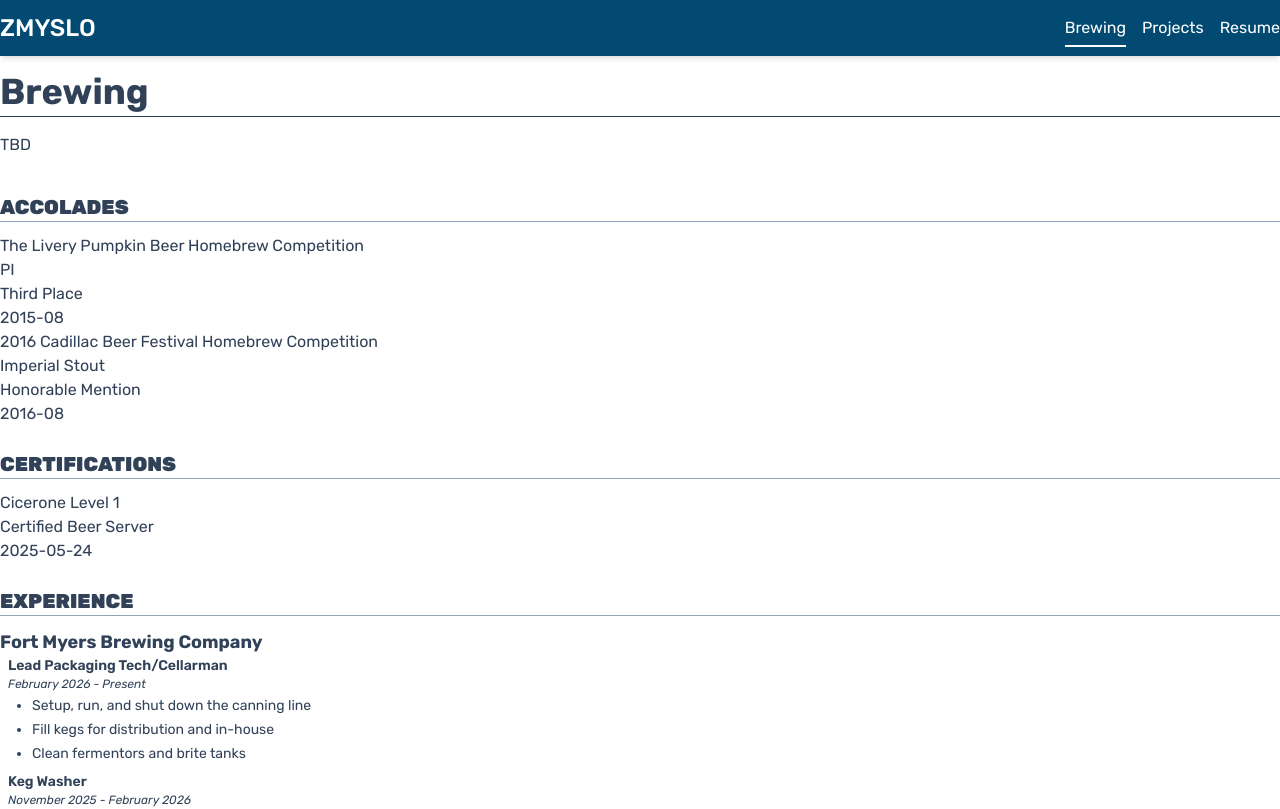
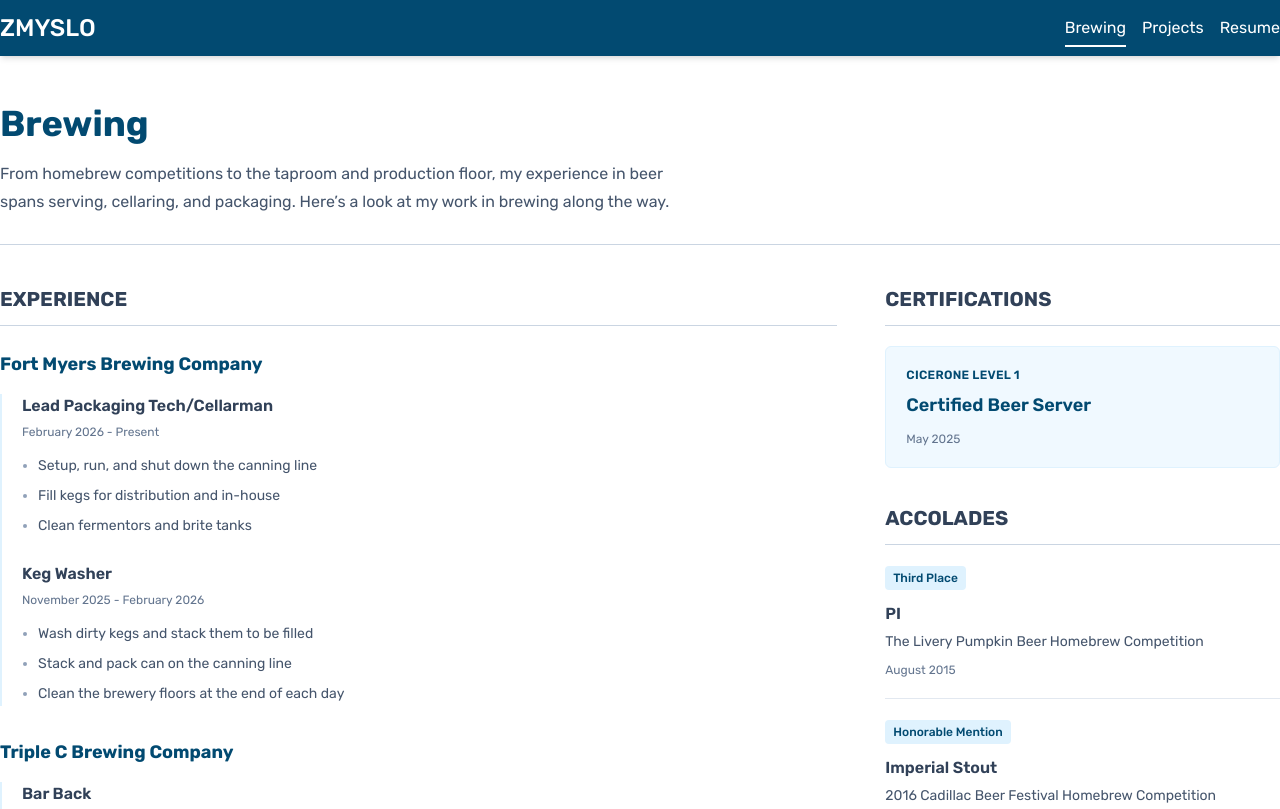
Before and after one commit to tomzmyslo/zmyslo.com, a React (Vite) app: page /brewing in a window 1280 px wide. Shown: the top 809 px of the page. Built offline with nearby package versions, Linux system fonts and the light colour scheme.

Commit message:
Updates layout and intro

```diff
--- a/src/routes/brewing/index.jsx
+++ b/src/routes/brewing/index.jsx
@@ -1,9 +1,13 @@
 import { useEffect } from "react";
-import Section from "@/components/Section";
 import data from "@/data/brewing.json";
-import Experience from "@/components/Experience";
-import Certification from "@/components/Certification";
-import Accolade from "@/components/Accolade";
+
+function formatDate(date) {
+  return new Intl.DateTimeFormat("en-US", {
+    month: "long",
+    year: "numeric",
+    timeZone: "UTC",
+  }).format(new Date(date));
+}
 
 export default function BrewingPage() {
   useEffect(() => {
@@ -11,26 +15,96 @@
   }, []);
 
   return (
-    <div className="container mt-14 px-3 py-4 md:px-0">
-      <h1 className="mb-1 text-4xl font-bold">Brewing</h1>
-      <hr className="mb-4 border-x" />
-      <p className="mb-6 text-sm md:text-base">TBD</p>
+    <main className="container mt-14 px-4 pt-8 pb-12 md:px-0 md:pt-12">
+      <header className="mb-9 border-b border-slate-300 pb-7 md:mb-10">
+        <h1 className="mb-4 text-4xl font-bold text-sky-900">Brewing</h1>
+        <p className="max-w-2xl text-sm leading-7 text-slate-600 md:text-base">
+          From homebrew competitions to the taproom and production floor, my experience in beer
+          spans serving, cellaring, and packaging. Here’s a look at my work in brewing along the
+          way.
+        </p>
+      </header>
 
-      <Section name="Accolades">
-        {data.accolades.map((item, i) => {
-          return <Accolade key={i} accolade={item} />;
-        })}
-      </Section>
-      <Section name="Certifications">
-        {data.certifications.map((item, i) => {
-          return <Certification key={i} certification={item} />;
-        })}
-      </Section>
-      <Section name="Experience">
-        {data.experience.map((item, i) => {
-          return <Experience key={i} details={item} />;
-        })}
-      </Section>
-    </div>
+      <div className="grid items-start gap-10 lg:grid-cols-3 lg:gap-12">
+        <section aria-labelledby="brewing-experience" className="min-w-0 lg:col-span-2">
+          <h2
+            id="brewing-experience"
+            className="mb-6 border-b border-slate-300 pb-3 text-xl font-bold uppercase"
+          >
+            Experience
+          </h2>
+          <div className="space-y-8">
+            {data.experience.map((item) => (
+              <article key={item.company}>
+                <h3 className="mb-4 text-lg font-bold text-sky-900">{item.company}</h3>
+                <div className="space-y-6 border-l-2 border-sky-100 pl-5">
+                  {item.roles.map((role) => (
+                    <div key={`${role.title}-${role.tenure}`}>
+                      <h4 className="text-sm font-semibold md:text-base">{role.title}</h4>
+                      <p className="mt-1 text-xs leading-5 text-slate-500">{role.tenure}</p>
+                      <ul className="mt-3 list-disc space-y-1.5 pl-4 text-sm leading-6 text-slate-600 marker:text-slate-400">
+                        {role.responsibilities.map((responsibility) => (
+                          <li key={responsibility}>{responsibility}</li>
+                        ))}
+                      </ul>
+                    </div>
+                  ))}
+                </div>
+              </article>
+            ))}
+          </div>
+        </section>
+
+        <div className="min-w-0 space-y-9">
+          <section aria-labelledby="brewing-certifications">
+            <h2
+              id="brewing-certifications"
+              className="mb-5 border-b border-slate-300 pb-3 text-xl font-bold uppercase"
+            >
+              Certifications
+            </h2>
+            <div className="space-y-4">
+              {data.certifications.map((item) => (
+                <article
+                  key={item.title}
+                  className="rounded-md border border-sky-100 bg-sky-50 p-5"
+                >
+                  <p className="mb-2 text-xs font-semibold tracking-wide text-sky-900 uppercase">
+                    {item.title}
+                  </p>
+                  <h3 className="text-lg font-semibold text-sky-900">{item.subtitle}</h3>
+                  <time dateTime={item.date} className="mt-3 block text-xs text-slate-500">
+                    {formatDate(item.date)}
+                  </time>
+                </article>
+              ))}
+            </div>
+          </section>
+
+          <section aria-labelledby="brewing-accolades">
+            <h2
+              id="brewing-accolades"
+              className="mb-5 border-b border-slate-300 pb-3 text-xl font-bold uppercase"
+            >
+              Accolades
+            </h2>
+            <div className="divide-y divide-slate-200">
+              {data.accolades.map((item) => (
+                <article key={`${item.name}-${item.date}`} className="py-5 first:pt-0 last:pb-0">
+                  <p className="mb-3 inline-block rounded bg-sky-100 px-2 py-1 text-xs font-medium text-sky-900">
+                    {item.place}
+                  </p>
+                  <h3 className="mb-1 font-semibold">{item.beer}</h3>
+                  <p className="text-sm leading-6 text-slate-600">{item.name}</p>
+                  <time dateTime={item.date} className="mt-2 block text-xs text-slate-500">
+                    {formatDate(item.date)}
+                  </time>
+                </article>
+              ))}
+            </div>
+          </section>
+        </div>
+      </div>
+    </main>
   );
 }
```
